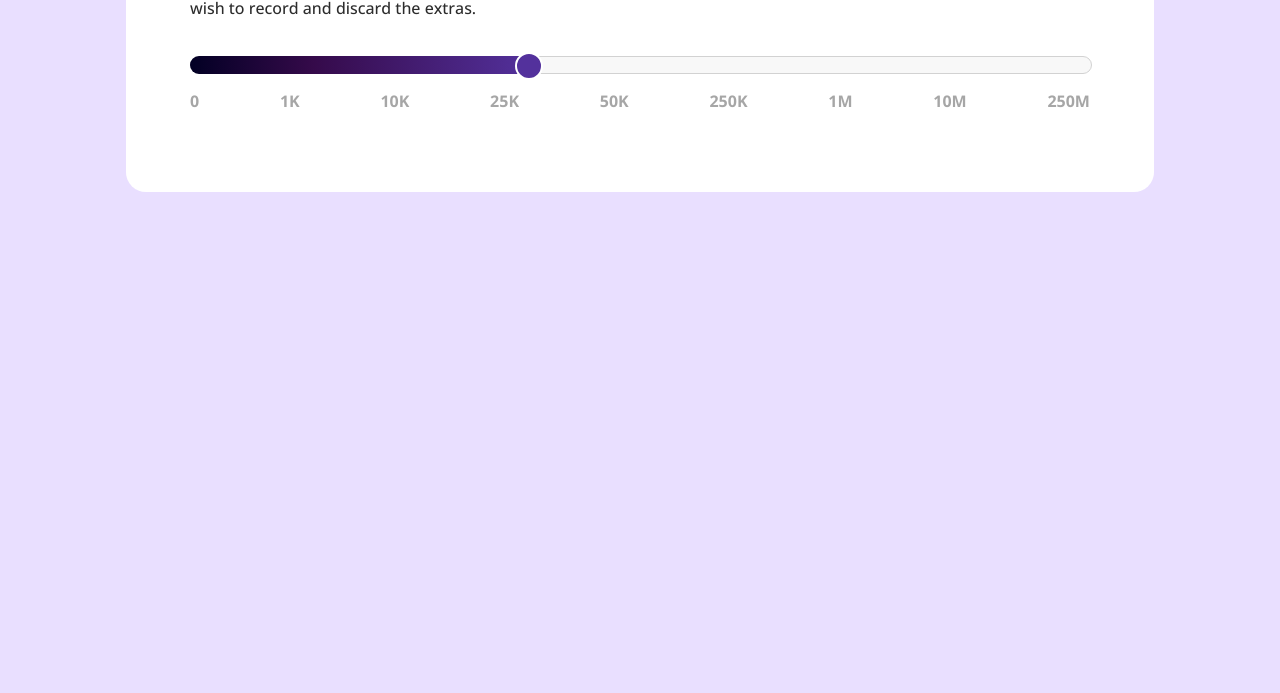
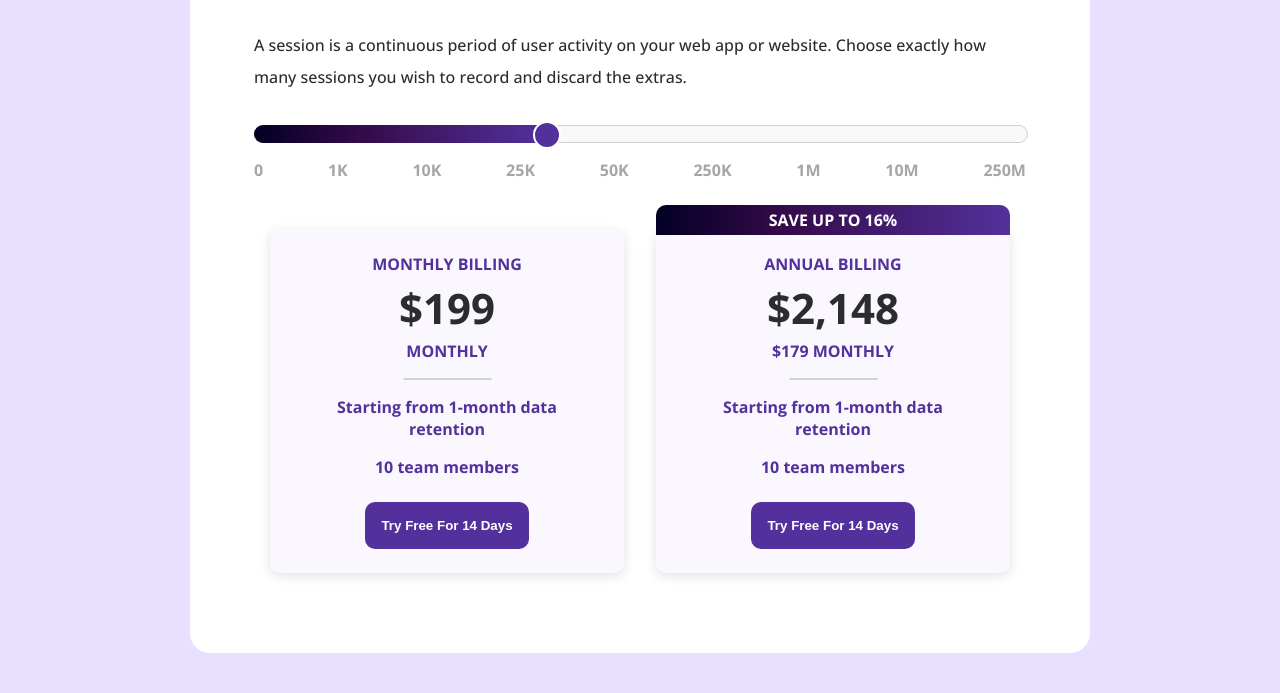
Before and after one commit to jassimalfonso/CS_cost_estimator_project, a plain HTML site: page index.html in a window 1280 px wide. Shown: the part 587-1280 px from the top of the page. Before the commit the page ends 819 px from the top, so only its background shows below. Drawn offline with nearby package versions, Linux system fonts and the light colour scheme.

Commit message:
Finalized the project by adding the pricing cards, and uptated the styling

```diff
--- a/index.css
+++ b/index.css
@@ -11,12 +11,14 @@ body {
 
 h1 {
 	color: rgb(83, 49, 159);
+	margin: 32px 0 64px 0;
 }
 
 .container {
 	background-color: white;
 	width: 100%;
 	max-width: 900px;
+	box-sizing: border-box;
 	display: flex;
 	flex-direction: column;
 	justify-content: center;
@@ -121,7 +123,7 @@ h1 {
 	color: rgb(44, 44, 44);
 	font-size: 12px;
 	font-weight: bold;
-	margin: 16px 0 0 0;
+	margin: 16px 0;
 }
 
 .sessions-card .number {
@@ -138,6 +140,7 @@ h1 {
 .slider {
 	width: 100%;
 	position: relative;
+	margin-bottom: 16px;
 }
 
 .slider .bar {
@@ -193,3 +196,79 @@ scale {
 	font-weight: bold;
 	color:rgb(166, 166, 166)
 }
+
+.card-wrapper {
+	display: flex;
+}
+
+.card {
+	background-color: rgb(250, 247, 255);
+	border-radius: 10px;
+	margin: 16px;
+	box-shadow: 0px 3px 11px 1px rgba(0,0,0,0.1);
+	padding: 16px 32px;
+	text-align: center;
+	font-weight: bold;
+	color: rgb(83, 49, 156);
+	transition: 0.15s transform ease, 0.15s box-shadow ease;
+	position: relative;
+}
+
+.card:hover {
+	transform: translateY(-8px);
+	box-shadow: 0px 20px 10px rgba(0,0,0,0.1);
+}
+
+.card .price {
+	font-size: 42px;
+	color: rgb(44, 44, 44);
+}
+
+.card .top-section {
+	padding: 4px 0;
+	text-transform: uppercase;
+}
+
+.card .offer {
+	color: white;
+	background: linear-gradient(
+		90deg,
+		rgba(2, 0, 36, 1) 0%,
+		rgba(53, 10, 74, 1) 36%,
+		rgba(83, 49, 156, 1) 100%
+	);
+	height: 30px;
+	width: 100%;
+	background-color: brown;
+	position: absolute;
+	top: -24px;
+	left: 0;
+	border-top-right-radius: 10px;
+	border-top-left-radius: 10px;
+}
+
+.card .top-section p {
+	margin: 4px 0;
+}
+
+.card hr {
+	width: 30%;
+	border: 1px solid rgb(210, 210, 210);
+	border-radius: 2px;
+}
+
+.card button {
+	border: none;
+	color: white;
+	background-color: rgb(83, 49, 156);
+	padding: 16px;
+	border-radius: 10px;
+	transition: 0.15s transform ease;
+	font-weight: bold;
+	margin: 8px 0;
+}
+
+.card button:hover {
+	cursor: pointer;
+	transform: scale(1.05);
+}
--- a/index.html
+++ b/index.html
@@ -58,6 +58,33 @@
                 </ul>
             </div>
         </div>
+        <div class="card-wrapper">
+            <div class="card">
+                <div class="top-section">
+                    <p>Monthly Billing</p>
+                    <p class="price">$199</p>
+                    <p>Monthly</p>
+                </div>
+                <hr>
+                <p>Starting from 1-month data retention</p>
+                <p>10 team members</p>
+                <button>Try Free For 14 Days</button>
+            </div>
+            <div class="card">
+                <div class="top-section">
+                    <div class="offer">
+                        <p>Save up to 16%</p>
+                    </div>
+                    <p>Annual Billing</p>
+                    <p class="price">$2,148</p>
+                    <p>$179 Monthly</p>
+                </div>
+                <hr>
+                <p>Starting from 1-month data retention</p>
+                <p>10 team members</p>
+                <button>Try Free For 14 Days</button>
+            </div>
+        </div>
     </div>
 </body>
 
```
